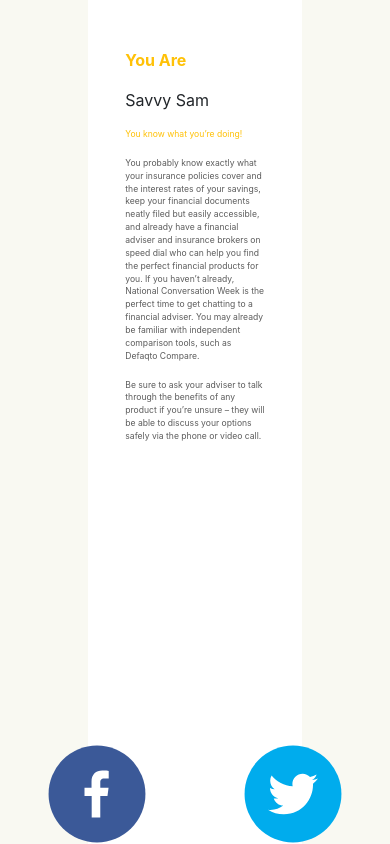
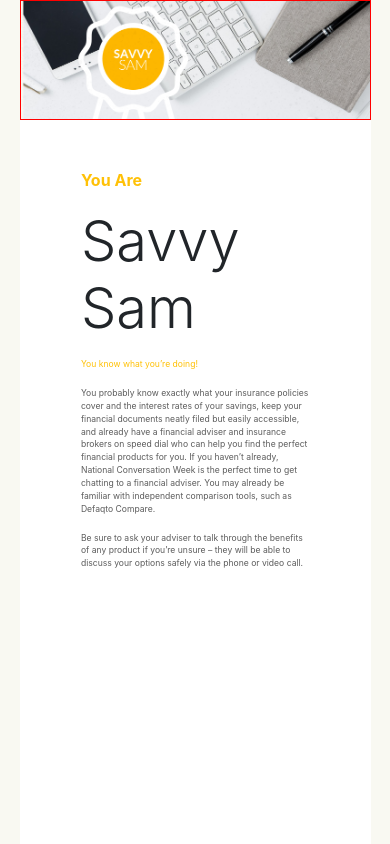
Before and after one commit to Ojself/NationalConversationQuiz, a React (Create React App) app in the folder client/: page /results in a window 390 px wide. Shown: the top 844 px of the page. Built offline with nearby package versions, Linux system fonts and the light colour scheme.

Commit message:
styling change

```diff
--- a/client/src/components/App.jsx
+++ b/client/src/components/App.jsx
@@ -1,4 +1,4 @@
-import React from 'react'
+import React, { useState, useEffect } from 'react'
 import { Route, Switch } from 'react-router-dom'
 import Quiz from './Quiz'
 import Home from './Home'
@@ -7,7 +7,7 @@ import Statistics from './Statistics'
 
 const App = () => {
   const appStyle = {
-    height: '100vh',
+    height: '120vh',
     backgroundColor: '#f9f9f2',
   }
   return (
--- a/client/src/components/Home.jsx
+++ b/client/src/components/Home.jsx
@@ -8,12 +8,9 @@ import api from '../api'
 
 const Home = () => {
   return (
-    <div id="homeStyle-container">
+    <div className="ncwContainer">
       <Background src={`../../assets/top_imgs/top_img_00@2x.png`} />
-      <div
-        id="homeStyle-contentContainer"
-        className="d-flex flex-column align-items-center my-5"
-      >
+      <div className="d-flex flex-column align-items-center my-5 ncwContentContainer">
         <img
           style={homeStyle.img}
           src="../../assets/promoNbubble@2x.png"
--- a/client/src/components/Quiz.jsx
+++ b/client/src/components/Quiz.jsx
@@ -15,14 +15,11 @@ import NextButton from './molecules/NextButton'
 const Quiz = () => {
   const dispatch = useDispatch()
 
-  const currentProgress = useSelector(state => state.progress)
+  const currentProgress = useSelector((state) => state.progress)
   return (
-    <div style={quizStyle.container}>
+    <div className="ncwContainer">
       <Background src={questionsData[currentProgress].img} />
-      <div
-        style={quizStyle.contentContainer}
-        className="d-flex flex-column align-items-center justify-content-center"
-      >
+      <div className="d-flex flex-column align-items-center justify-content-center ncwContentContainer">
         <Progress />
         <Question text={questionsData[currentProgress].question} />
         {questionsData[currentProgress].answers.map((q, i) => (
@@ -42,7 +39,7 @@ const Quiz = () => {
   )
 }
 
-const quizStyle = {
+/* const quizStyle = {
   container: {
     backgroundColor: 'white',
     height: '100%',
@@ -53,6 +50,6 @@ const quizStyle = {
     maxWidth: '60%',
     margin: '0 auto',
   },
-}
+} */
 
 export default Quiz
--- a/client/src/components/Results.jsx
+++ b/client/src/components/Results.jsx
@@ -13,18 +13,14 @@ import {
 } from 'react-share'
 
 const Results = () => {
-  const scoreFromState = useSelector(state => state.addScore)
+  const scoreFromState = useSelector((state) => state.addScore)
   const resultInformation = determineCharacter(scoreFromState)
 
-  console.log(resultInformation, 'resultInformation')
-
   return (
-    <div
-      style={resultStyle.container}
-      className="d-flex flex-column justify-content-center"
-    >
+    <div className="d-flex flex-column justify-content-center ncwContainer">
       <Background src={resultInformation.data.img} />
       <CharacterInformation info={resultInformation.data} />
+
       <div className="d-flex flex-row justify-content-center">
         <FacebookShareButton
           className="mr-5"
@@ -46,16 +42,16 @@ const Results = () => {
 }
 
 const resultStyle = {
-  container: {
+  /* container: {
     backgroundColor: 'white',
     height: '100%',
     maxWidth: '55%',
     margin: '0 auto',
-  },
-  contentContainer: {
+  }, */
+  /* contentContainer: {
     maxWidth: '60%',
     margin: '0 auto',
-  },
+  }, */
 }
 
 export default Results
--- a/client/src/components/Statistics.jsx
+++ b/client/src/components/Statistics.jsx
@@ -54,7 +54,7 @@ const Statistics = () => {
     const countryFilter = statsState.selectedCountryOption
       ? statsState.selectedCountryOption
       : 'all'
-    console.log(qIndex, qTitle, countryFilter)
+
     const massagedDividedStatisticsWithCountryFilter = calculateDividedData(
       statsState.backupStatistics,
       countryFilter,
@@ -79,9 +79,7 @@ const Statistics = () => {
   }
 
   useEffect(() => {
-    console.log('effect')
     api.getStatistics().then((result) => {
-      console.log(result, 'result')
       const massagedCountries = countryDataMassager(result.countries)
       const massagedQuestions = questionDataMassager(questionsData)
       const massagedTotalStatistics = calculateTotalData(
@@ -108,7 +106,7 @@ const Statistics = () => {
         label: c,
       })
     })
-    console.log(massagedCountries)
+
     return massagedCountries
   }
 
--- a/client/src/components/molecules/CharacterInformation.jsx
+++ b/client/src/components/molecules/CharacterInformation.jsx
@@ -5,10 +5,10 @@ const CharacterInformation = (props) => {
 
   return (
     <div style={characterInformationStyle.container}>
-      <p className="text-warning mt-5">
+      <p className="text-warning mt-5 ">
         <strong>You Are</strong>
       </p>
-      <p className="result-name">{name}</p>
+      <p id="result-name">{name}</p>
       <p style={characterInformationStyle.caption} className="text-warning">
         {caption}
       </p>
--- a/client/src/components/molecules/NextButton.jsx
+++ b/client/src/components/molecules/NextButton.jsx
@@ -7,20 +7,18 @@ import { Button } from 'reactstrap'
 
 import api from '../../api'
 
-const sendDataToDb = async score => {
+const sendDataToDb = async (score) => {
   // api
-  console.log(score, 'api')
 
   return api.postScore(score)
 }
 
-const NextButton = props => {
+const NextButton = (props) => {
   const { currentProgress } = props
   const dispatch = useDispatch()
 
-  const scoreFromState = useSelector(state => state.addScore)
-  const selectedAnswer = useSelector(state => state.selectedAnswer)
-  console.log(selectedAnswer, 'selected')
+  const scoreFromState = useSelector((state) => state.addScore)
+  const selectedAnswer = useSelector((state) => state.selectedAnswer)
 
   const buttons =
     currentProgress < 9 ? (
--- a/client/src/data/results.js
+++ b/client/src/data/results.js
@@ -4,7 +4,7 @@ export const resultData = [
     caption: `You’re very proactive and you know how to use the internet to find a bargain!`,
     text: `Be careful though – lower prices don’t always give you the best value, and the pros and cons of different financial products are not always obvious. Why not try using an independent comparison tool - like that offered by Defaqto – which shows the full range of benefits a product offers? For example, not understanding what insurance policy you’re buying can lead to being under-covered, which can have disastrous financial consequences. Chatting to a professional financial adviser online, by phone, or by video call, is a safe way to find financial products that are right for you. Advisers can also check whether your existing products are still fit for purpose.`,
     footer: `Why not use National Conversation Week as an excuse to get in touch?`,
-    img: `../../assets/results_imgs/Budget_Bobby@2x.png`,
+    img: `../../assets/top_imgs/Budget_Bobby@2x.png`,
   },
 
   {
@@ -12,7 +12,7 @@ export const resultData = [
     caption: `You know what you’re doing!`,
     text: `You probably know exactly what your insurance policies cover and the interest rates of your savings, keep your financial documents neatly filed but easily accessible, and already have a financial adviser and insurance brokers on speed dial who can help you find the perfect financial products for you. If you haven’t already, National Conversation Week is the perfect time to get chatting to a financial adviser. You may already be familiar with independent comparison tools, such as Defaqto Compare.`,
     footer: `Be sure to ask your adviser to talk through the benefits of any product if you’re unsure – they will be able to discuss your options safely via the phone or video call.`,
-    img: `../../assets/results_imgs/Savvy_Sam@2x.png`,
+    img: `../../assets/top_imgs/Savvy_Sam@2x.png`,
   },
 
   {
@@ -20,6 +20,6 @@ export const resultData = [
     caption: `All your friends are probably jealous of your chilled outlook.`,
     text: `We get it  – there are other ways to spend your free time than searching for the right financial product – but be careful you don’t end up with products that don’t meet your needs. For example, the wrong insurance policy would leave you under-covered and at risk. Why not take advantage of any extra spare time you have by talking to an adviser this National Conversation Week, and leave the policy hunting to the experts? They can discuss your options safely over the phone or by video call. You can also use easy, independent comparison tools like Defaqto to fully understand the benefits of financial products.`,
     footer: `Then you’ll be covered and have one less thing on your to-do list.`,
-    img: `../../assets/results_imgs/Laudback_Lee@2x.png`,
+    img: `../../assets/top_imgs/Laudback_Lee@2x.png`,
   },
 ]
--- a/client/src/index.scss
+++ b/client/src/index.scss
@@ -1,5 +1,7 @@
 @import url('https://fonts.googleapis.com/css?family=Lato&display=swap');
-
+html {
+  background-color: #f9f9f2;
+}
 body {
   margin: 0;
   padding: 0;
@@ -7,20 +9,21 @@ body {
   background-color: #f9f9f2;
 }
 
-@media only screen and (max-width: 848px) {
+@media only screen and (max-width: 948px) {
   .header-image {
     width: 100%;
+    border: 1px red solid;
     height: auto;
     background-size: contain;
     max-height: 155px;
   }
-  #homeStyle-container {
+  .ncwContainer {
     background-color: white;
     height: 100%;
     min-width: 90%;
     margin: 0 auto;
   }
-  #homeStyle-contentContainer {
+  .ncwContentContainer {
     min-width: 95%;
     margin: 0 auto;
   }
@@ -32,14 +35,14 @@ body {
   }
 }
 
-#homeStyle-container {
+.ncwContainer {
   background-color: white;
   height: 100%;
   max-width: 55%;
   margin: 0 auto;
 }
 
-#homeStyle-contentContainer {
+.ncwContentContainer {
   max-width: 60%;
   margin: 0 auto;
 }
```
Also changed, not shown: client/src/helpers/index.js (+6 -9 lines).
